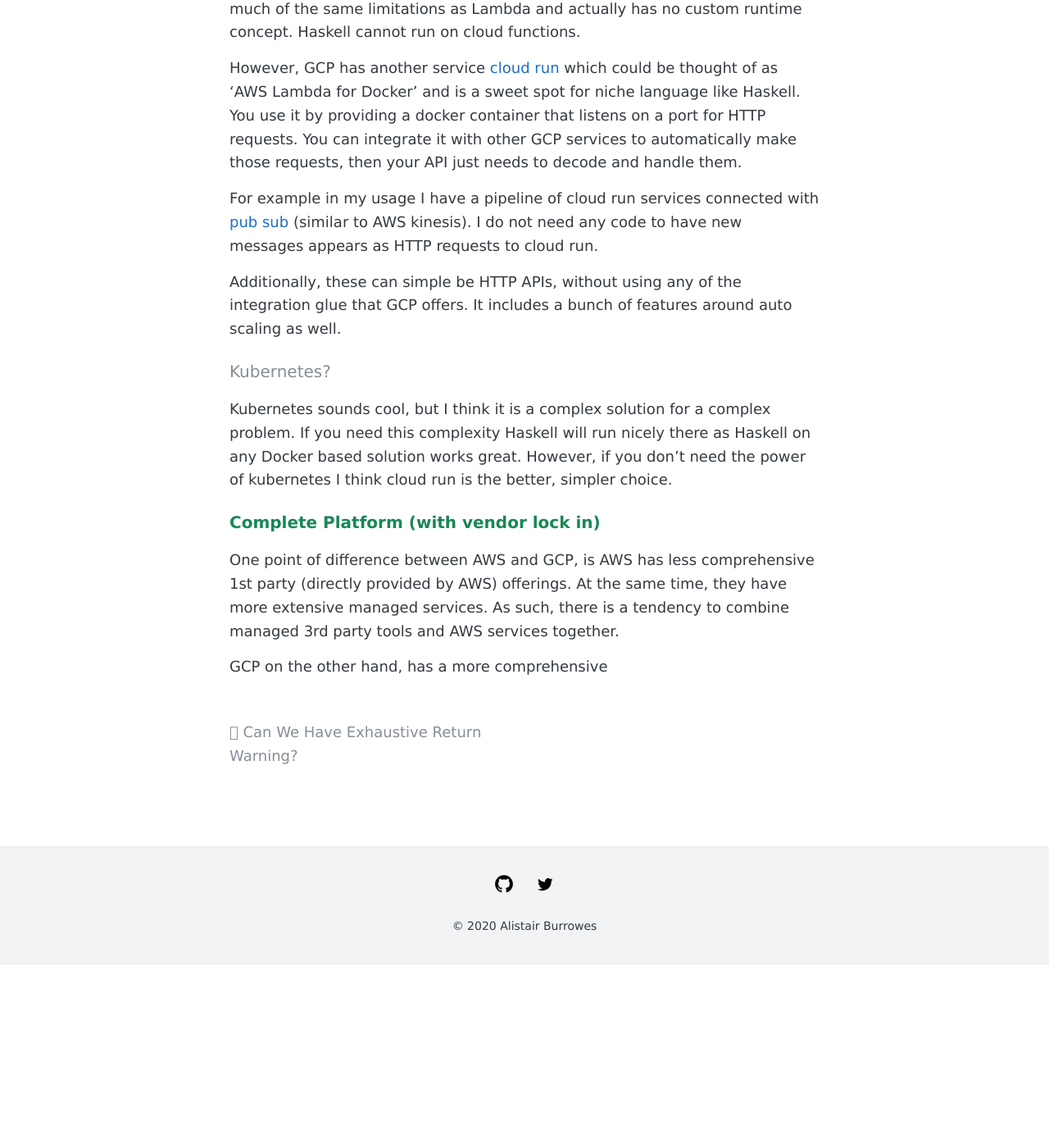
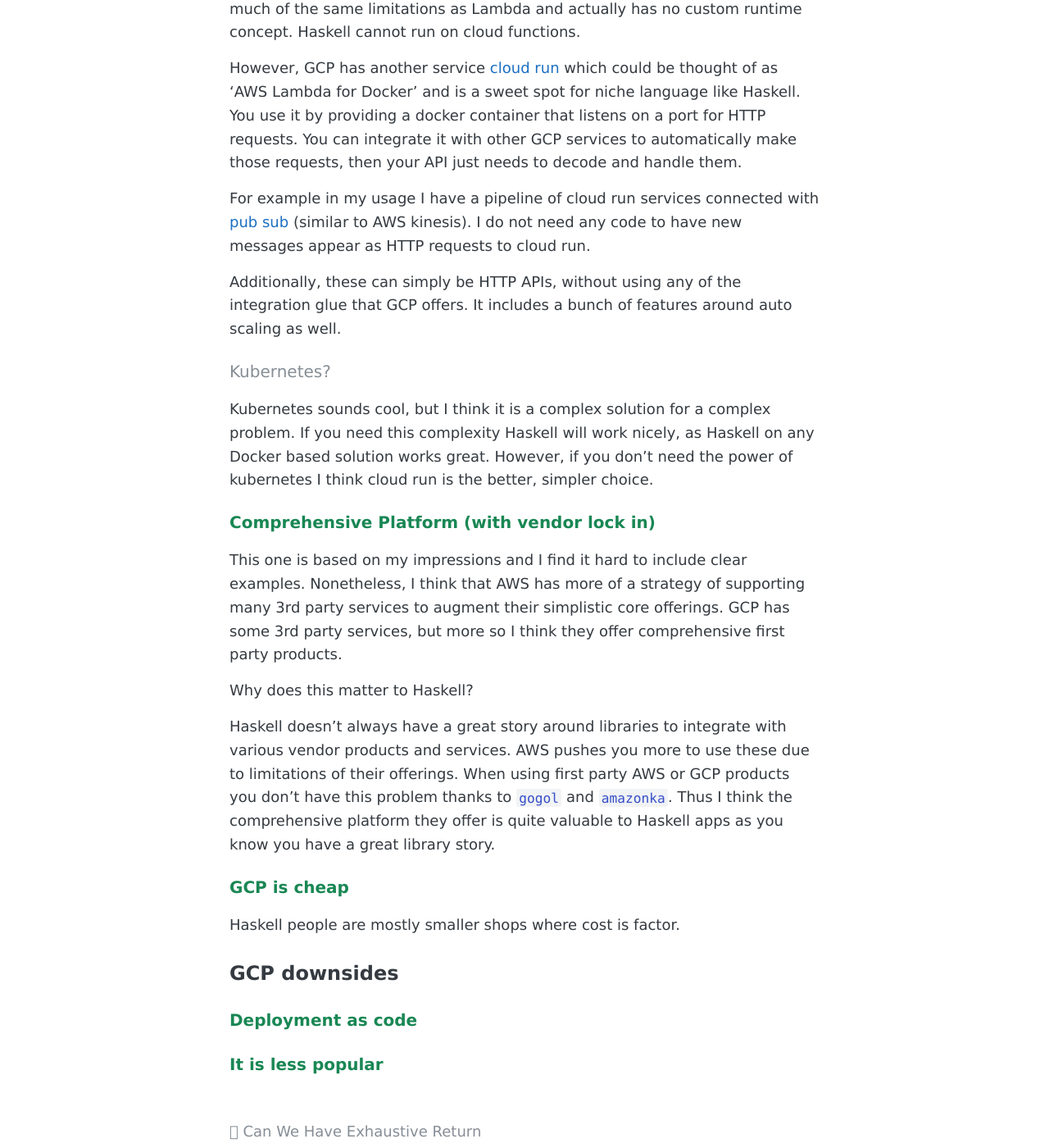
Before and after one commit to AlistairB/alistairb.github.io, a Jekyll site: the page built from _posts/2021-01-31-haskell-on-google-cloud-is-great.md, in a window 1280 px wide and 1400 px high, scrolled down 1902 px. Shown: the whole window at 82% size. Built offline with Jekyll 4.4.1, drawn with Linux system fonts in a browser that asks for light colours; before the commit the page ends 3078 px from its top, so only the background shows below that.

Commit message:
Something complete sorta sketched

```diff
--- a/_posts/2021-01-31-haskell-on-google-cloud-is-great.md
+++ b/_posts/2021-01-31-haskell-on-google-cloud-is-great.md
@@ -45,16 +45,28 @@ The equivilant of AWS Lambda on GCP is [cloud functions](https://cloud.google.co
 
 However, GCP has another service [cloud run](https://cloud.google.com/run) which could be thought of as 'AWS Lambda for Docker' and is a sweet spot for niche language like Haskell. You use it by providing a docker container that listens on a port for HTTP requests. You can integrate it with other GCP services to automatically make those requests, then your API just needs to decode and handle them.
 
-For example in my usage I have a pipeline of cloud run services connected with [pub sub](https://cloud.google.com/pubsub) (similar to AWS kinesis). I do not need any code to have new messages appears as HTTP requests to cloud run.
+For example in my usage I have a pipeline of cloud run services connected with [pub sub](https://cloud.google.com/pubsub) (similar to AWS kinesis). I do not need any code to have new messages appear as HTTP requests to cloud run.
 
-Additionally, these can simple be HTTP APIs, without using any of the integration glue that GCP offers. It includes a bunch of features around auto scaling as well.
+Additionally, these can simply be HTTP APIs, without using any of the integration glue that GCP offers. It includes a bunch of features around auto scaling as well.
 
 #### Kubernetes?
 
-Kubernetes sounds cool, but I think it is a complex solution for a complex problem. If you need this complexity Haskell will run nicely there as Haskell on any Docker based solution works great. However, if you don't need the power of kubernetes I think cloud run is the better, simpler choice.
+Kubernetes sounds cool, but I think it is a complex solution for a complex problem. If you need this complexity Haskell will work nicely, as Haskell on any Docker based solution works great. However, if you don't need the power of kubernetes I think cloud run is the better, simpler choice.
 
-### Complete Platform (with vendor lock in)
+### Comprehensive Platform (with vendor lock in)
 
-One point of difference between AWS and GCP, is AWS has less comprehensive 1st party (directly provided by AWS) offerings. At the same time, they have more extensive managed services. As such, there is a tendency to combine managed 3rd party tools and AWS services together.
+This one is based on my impressions and I find it hard to include clear examples. Nonetheless, I think that AWS has more of a strategy of supporting many 3rd party services to augment their simplistic core offerings. GCP has some 3rd party services, but more so I think they offer comprehensive first party products.
 
-GCP on the other hand, has a more comprehensive
+Why does this matter to Haskell?
+
+Haskell doesn't always have a great story around libraries to integrate with various vendor products and services. AWS pushes you more to use these due to limitations of their offerings. When using first party AWS or GCP products you don't have this problem thanks to `gogol` and `amazonka`. Thus I think the comprehensive platform they offer is quite valuable to Haskell apps as you know you have a great library story.
+
+### GCP is cheap
+
+Haskell people are mostly smaller shops where cost is factor.
+
+## GCP downsides
+
+### Deployment as code
+
+### It is less popular
```
